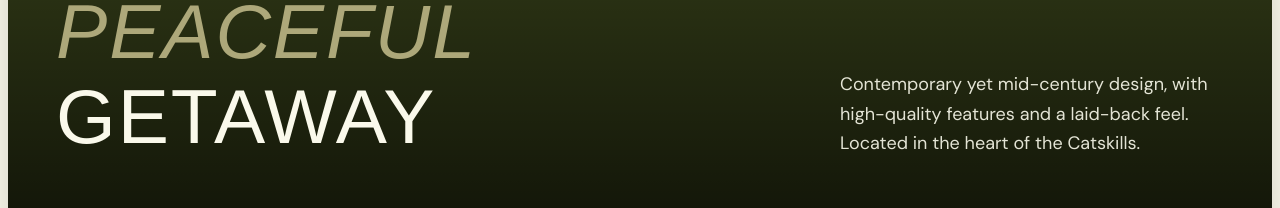
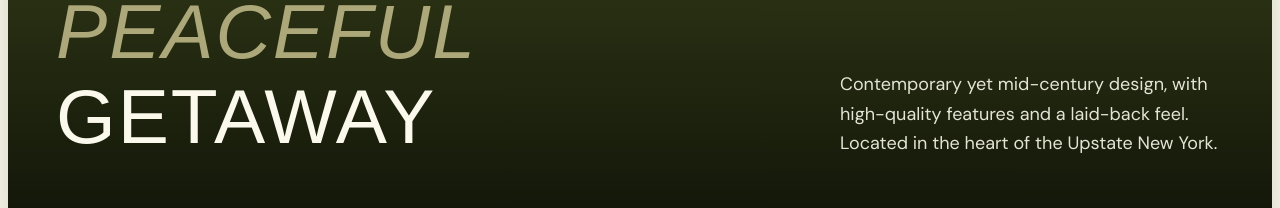
Before and after one commit to arizonacan/tom-rental-properties, a Next.js app: page / in a window 1280 px wide. Shown: the part 554-762 px from the top of the page. Built offline with nearby package versions, Linux system fonts and the light colour scheme; a web font is replaced by a local one.

Commit message:
Changed text

```diff
--- a/app/page.tsx
+++ b/app/page.tsx
@@ -47,7 +47,7 @@ export default function Home() {
                 className="max-w-sm font-sans text-base md:text-lg text-woodhouse-cream/90 leading-relaxed text-left opacity-0 animate-fade-up"
                 style={{ animationDelay: "200ms" }}
               >
-                Contemporary yet mid-century design, with high-quality features and a laid-back feel. Located in the heart of the Catskills.
+                Contemporary yet mid-century design, with high-quality features and a laid-back feel. Located in the heart of the Upstate New York.
               </p>
             </div>
 
```
